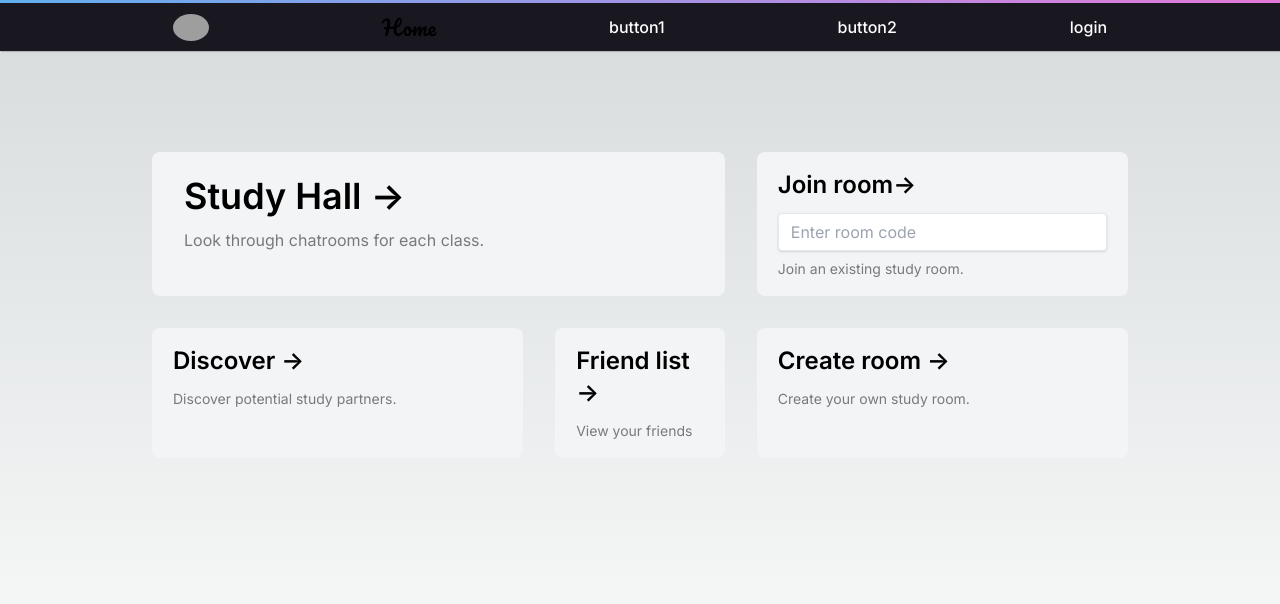
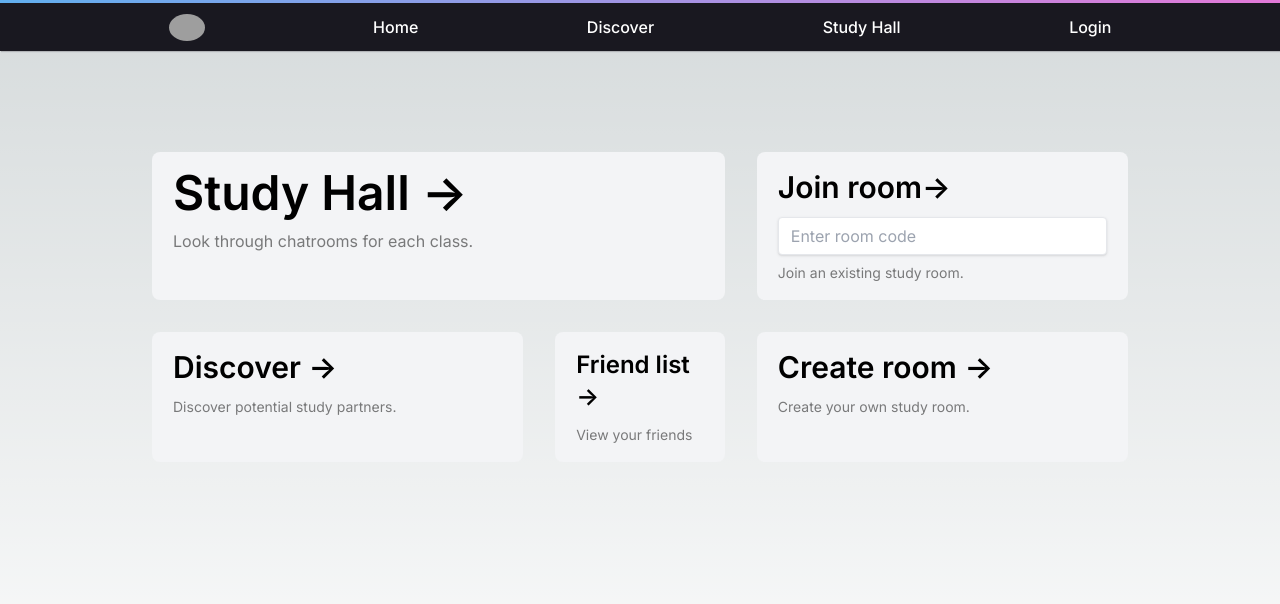
Before and after one commit to Ausbxuse/study-buddy, a Next.js app: page / in a window 1280 px wide. Shown: the top 604 px of the page. Built offline with nearby package versions, Linux system fonts and the light colour scheme; grey boxes are pictures that could not be loaded.

Commit message:
home page complete (need logo)

```diff
--- a/app/page.jsx
+++ b/app/page.jsx
@@ -24,11 +24,11 @@ export default function Home() {
       <div className="mb-32 p-6 gap-8 grid text-center lg:max-w-5xl lg:w-full lg:mb-0 lg:grid-cols-5 lg:text-left">
         <a
           href="https://nextjs.org/docs?utm_source=create-next-app&utm_medium=appdir-template&utm_campaign=create-next-app"
-          className="group lg:col-span-3 lg:row-span-2 rounded-lg border-transparent px-8 py-6 transition-colors border-gray-300 bg-gray-100 dark:border-neutral-700 dark:bg-neutral-800/30"
+          className="group lg:col-span-3 lg:row-span-2 rounded-lg border border-transparent px-5 py-4 transition-colors border-gray-300 bg-gray-100 dark:border-neutral-700 dark:bg-neutral-800 dark:bg-opacity-30"
           target="_blank"
           rel="noopener noreferrer"
         >
-          <h2 className={`mb-3 text-4xl font-semibold`}>
+          <h2 className={`mb-3 text-5xl font-semibold`}>
             Study Hall{' '}
             <span className="inline-block transition-transform group-hover:translate-x-1 motion-reduce:transform-none">
               -&gt;
@@ -48,7 +48,7 @@ export default function Home() {
           target="_blank"
           rel="noopener noreferrer"
         >
-          <h2 className={`mb-3 text-2xl font-semibold`}>
+          <h2 className={`mb-3 text-3xl font-semibold`}>
             Join room
             <span className="inline-block transition-transform group-hover:translate-x-1 motion-reduce:transform-none">
               -&gt;
@@ -74,7 +74,7 @@ export default function Home() {
           target="_blank"
           rel="noopener noreferrer"
         >
-          <h2 className={`mb-3 text-2xl font-semibold`}>
+          <h2 className={`mb-3 text-3xl font-semibold`}>
             Discover{' '}
             <span className="inline-block transition-transform group-hover:translate-x-1 motion-reduce:transform-none">
               -&gt;
@@ -108,7 +108,7 @@ export default function Home() {
           target="_blank"
           rel="noopener noreferrer"
         >
-          <h2 className={`mb-3 text-2xl font-semibold`}>
+          <h2 className={`mb-3 text-3xl font-semibold`}>
             Create room{' '}
             <span className="inline-block transition-transform group-hover:translate-x-1 motion-reduce:transform-none">
               -&gt;
--- a/components/nav.jsx
+++ b/components/nav.jsx
@@ -22,12 +22,11 @@ export default function Nav({ children }) {
                 height={36}
               />
             </Link>
-            <Link href="/" className={styles.name}>
-              Home
-            </Link>
-            <li><Link href="/button1">button1</Link></li>
-            <li><Link href="/button2">button2</Link></li>
-            <li><Link href="/login">login</Link></li>
+
+            <li><Link href="/">Home</Link></li>
+            <li><Link href="/discover">Discover</Link></li>
+            <li><Link href="/studyhall">Study Hall</Link></li>
+            <li><Link href="/login">Login</Link></li>
           </ul>
           <div className={styles.mobileNav}>
             <Link href="/">
@@ -47,9 +46,9 @@ export default function Nav({ children }) {
           </div>
         </nav>
         <div className={!showMobileNav ? styles.mobileNavList : styles.mobileNavListActive}>
-          <li><Link href="/button1">button1</Link></li>
-          <li><Link href="/button2">button2</Link></li>
-          <li><Link href="/login">login</Link></li>
+          <li><Link href="/discover">Discover</Link></li>
+          <li><Link href="/studyhall">Study Hall</Link></li>
+          <li><Link href="/login">Login</Link></li>
         </div>
       </div>
 
```
